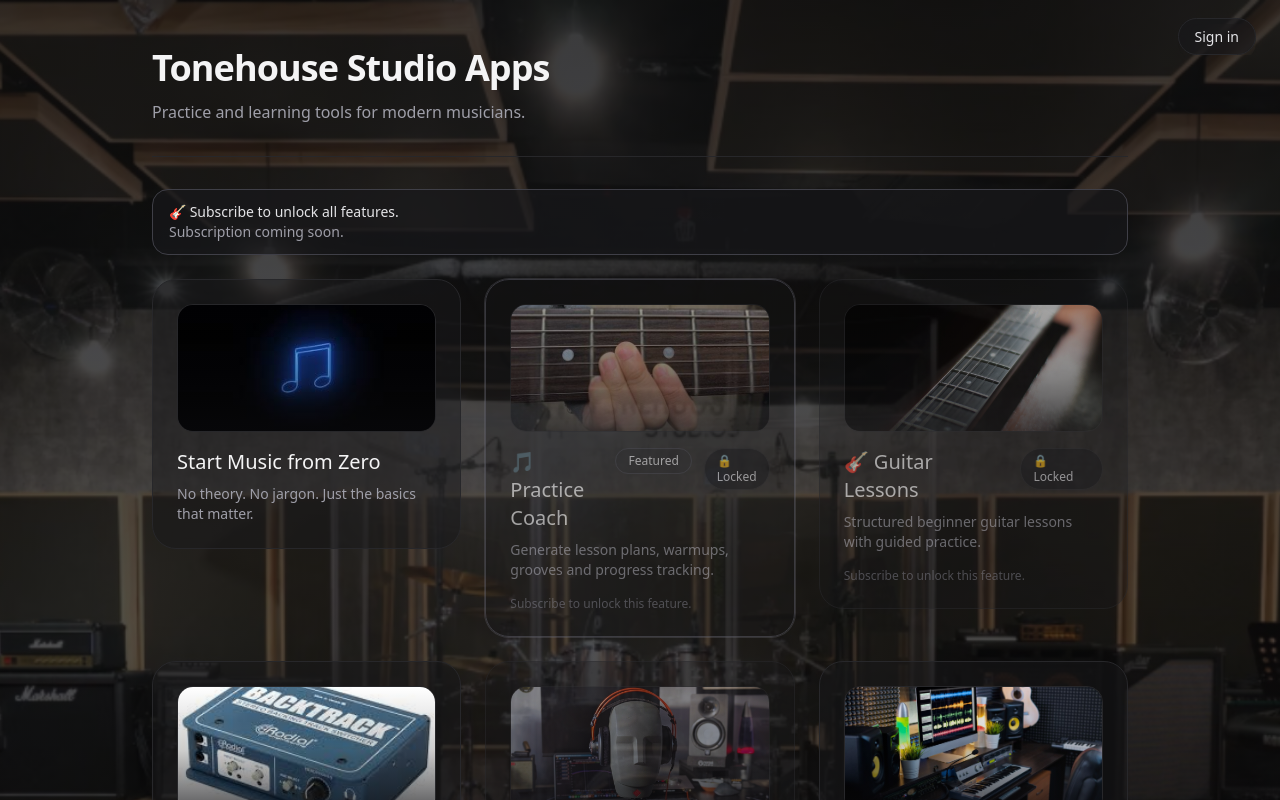
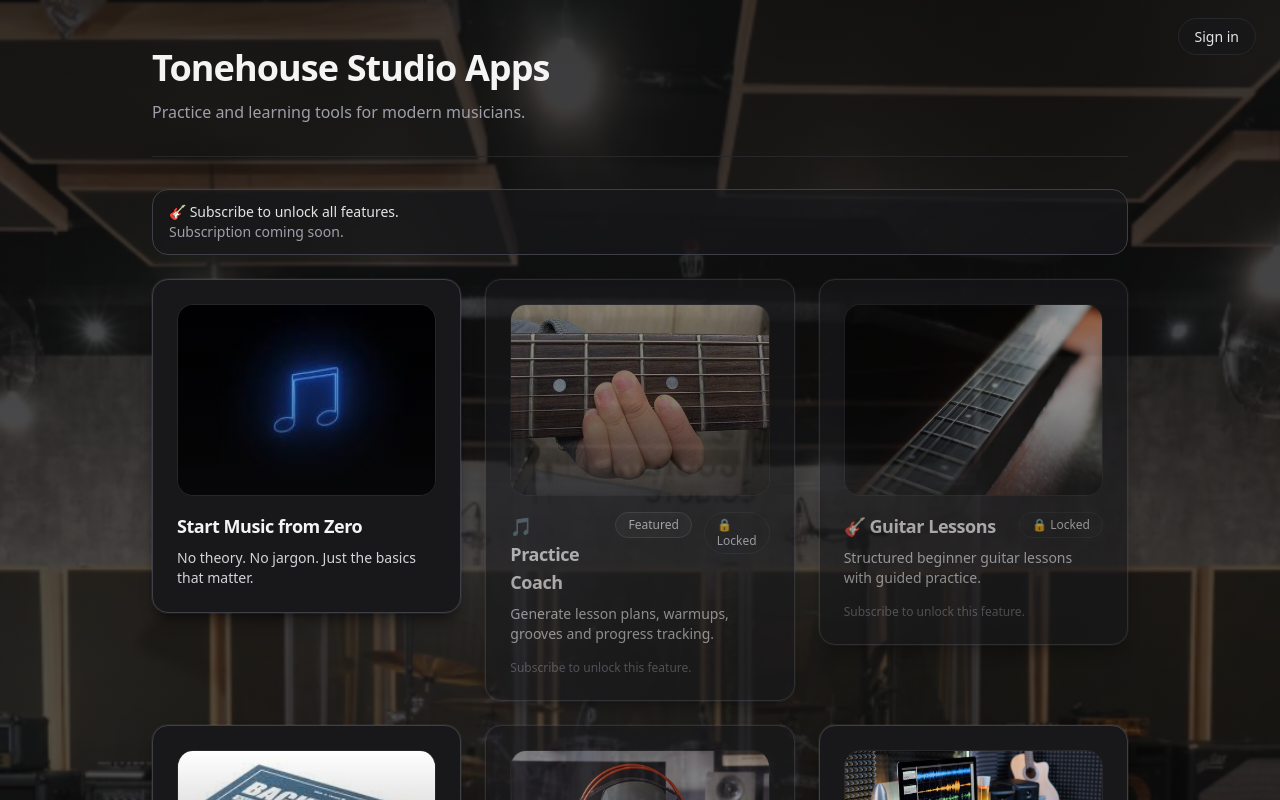
Before and after one commit to mohithkaranth/tonehouse-ai-coach, a Next.js app: page / in a window 1280 px wide. Shown: the top 800 px of the page. Built offline with nearby package versions, Linux system fonts and the light colour scheme; no server answers.

Commit message:
Refine dashboard card visual styling consistency

```diff
--- a/app/page.tsx
+++ b/app/page.tsx
@@ -36,21 +36,21 @@
   highlighted?: boolean;
 }) {
   const baseClass = cn(
-    "rounded-3xl border p-6 transition",
+    "rounded-2xl border border-zinc-700 bg-zinc-900 p-6 shadow-lg shadow-black/40 ring-1 ring-white/5 transition-all duration-200",
     highlighted
-      ? "border-zinc-600 bg-zinc-900/50 ring-1 ring-zinc-500/50"
-      : "border-zinc-800 bg-zinc-900/50"
+      ? "border-zinc-600"
+      : ""
   );
 
-  const enabledClass = "hover:bg-zinc-900";
+  const enabledClass = "hover:scale-[1.02] hover:border-zinc-600";
   const disabledClass =
-    "opacity-60 cursor-not-allowed select-none hover:bg-zinc-900/50";
+    "cursor-not-allowed select-none opacity-60";
 
   return (
     <Link href={href} prefetch={false} className="block">
       <div className={cn(baseClass, disabled ? disabledClass : enabledClass)}>
         {imageSrc && (
-          <div className="relative mb-4 h-32 w-full overflow-hidden rounded-2xl border border-zinc-800">
+          <div className="relative mb-4 h-48 w-full overflow-hidden rounded-2xl border border-zinc-800">
             <Image
               src={imageSrc}
               alt={imageAlt ?? ""}
@@ -64,7 +64,7 @@
         )}
 
         <div className="flex items-start justify-between gap-3">
-          <h2 className="text-xl font-medium">{title}</h2>
+          <h2 className="text-lg font-semibold tracking-tight text-zinc-100">{title}</h2>
 
           {highlighted && (
             <span className="rounded-full border border-zinc-700 bg-zinc-800/70 px-3 py-1 text-xs text-zinc-200">
@@ -79,7 +79,7 @@
           )}
         </div>
 
-        <p className="mt-2 text-sm text-zinc-400">{description}</p>
+        <p className="mt-2 text-sm text-zinc-300">{description}</p>
 
         {disabled && (
           <p className="mt-4 text-xs text-zinc-500">
```
